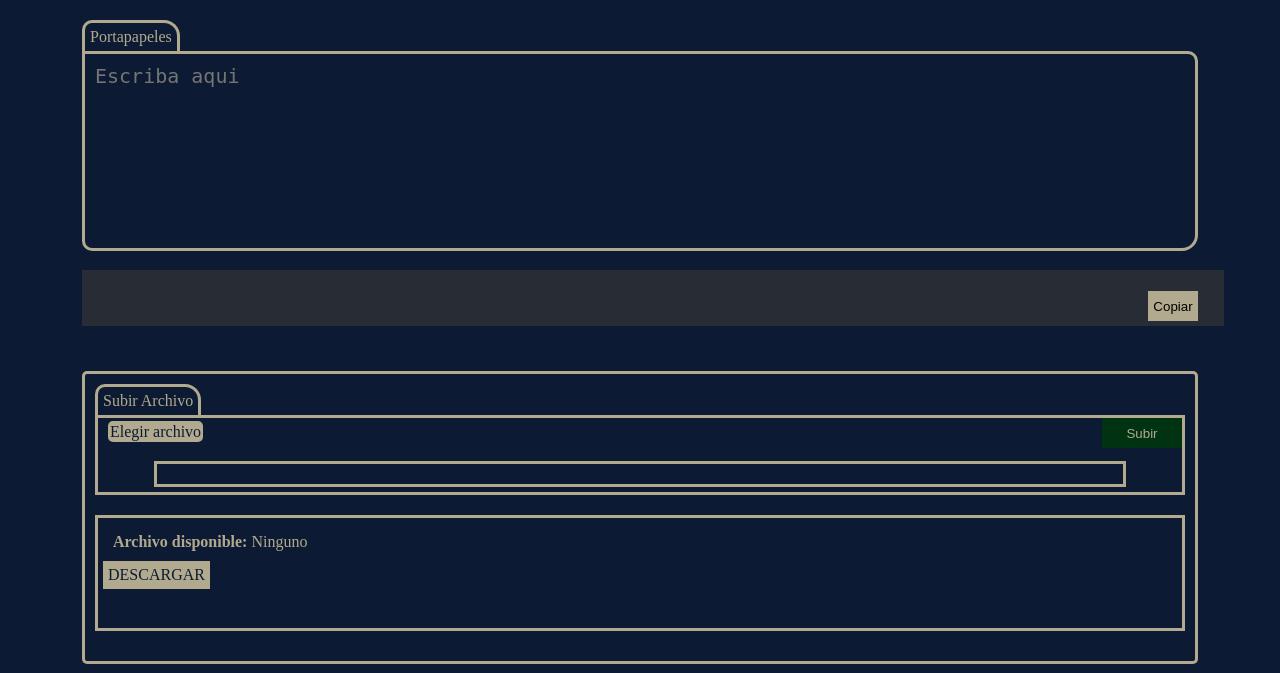
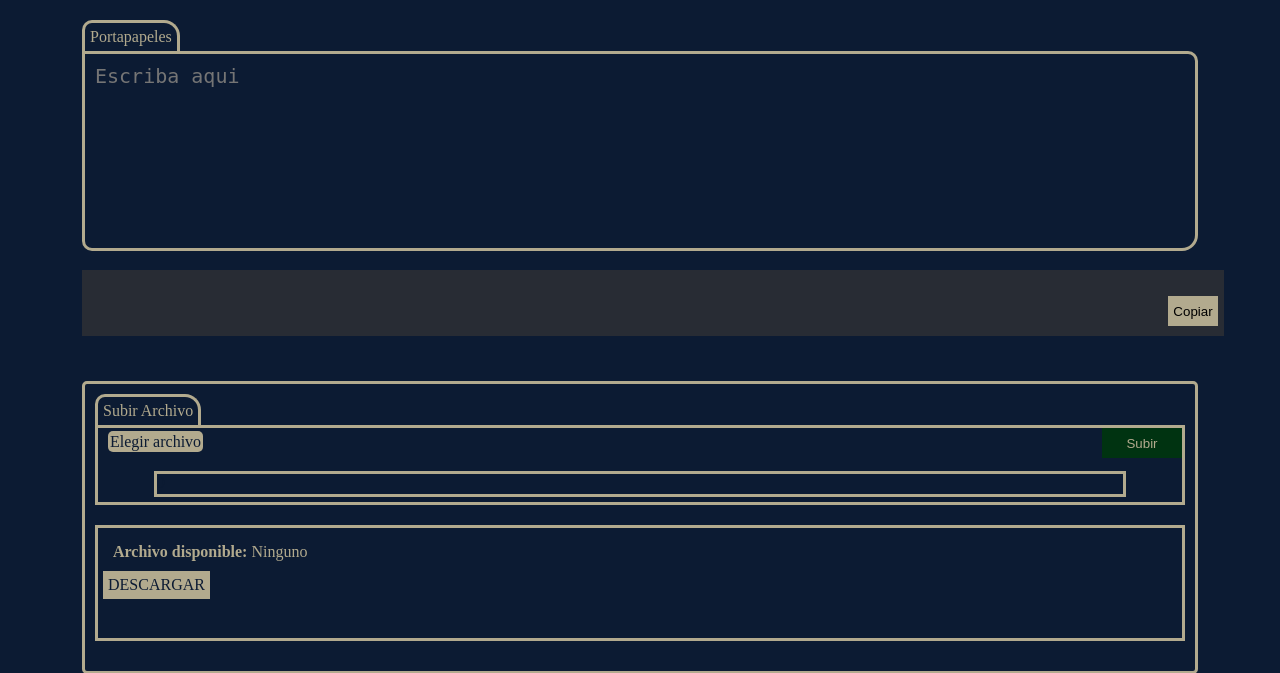
Before and after one commit to G4BOs/PasteApp, a Flask app: page / in a window 1280 px wide. Shown: the top 673 px of the page. Run offline with Flask 3, Linux system fonts and the light colour scheme.

Commit message:
cambiando tamaño de area de código

```diff
--- a/static/css/style.css
+++ b/static/css/style.css
@@ -39,8 +39,8 @@ textarea:focus{
 
 #btn_copiar{
     position: absolute;
-    bottom: 50px;
-    right: 0;
+    bottom: 55px;
+    right: -20px;
     height: 30px;
     width: 50px;
     background-color: #B2AA8E;
@@ -157,3 +157,7 @@ textarea:focus{
 .contenedor_multimedia{
   width: 100%;
 }
+
+#codigo{
+  min-height: 40px;
+}
--- a/templates/index.html
+++ b/templates/index.html
@@ -4,9 +4,8 @@
     <meta charset="UTF-8">
     <meta name="viewport" content="width=device-width, initial-scale=1.0">
     <title>Paste App</title>
+    <link rel="stylesheet" href="/static/css/atom-one-dark.min.css">
     <link rel="stylesheet" href="/static/css/style.css">
-    <link rel="stylesheet" href="/static/css/atom-one-dark.min.css">
-
     <link rel="icon" href="/static/favicon.ico">
     <link rel="icon" type="image/png" href="/static/android-chrome-512x512.png">
 </head>
--- a/uploads/info.txt
+++ /dev/null
@@ -1 +0,0 @@
- Knights-of-Sidonia.png
```
Also changed, not shown: 1 other file.
